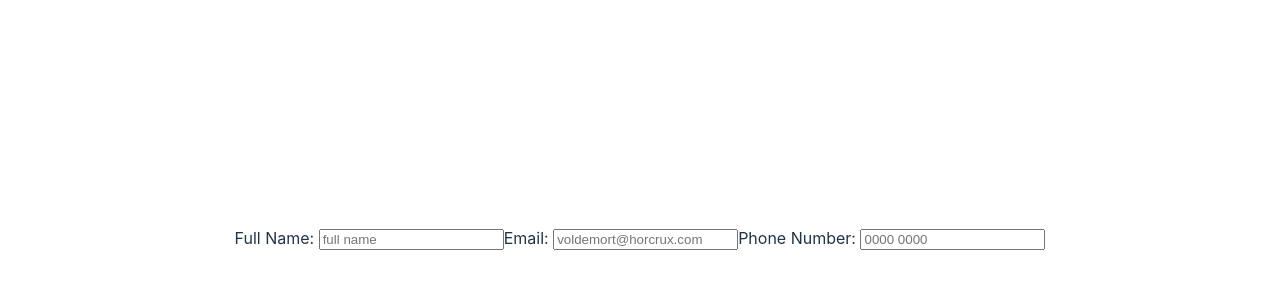
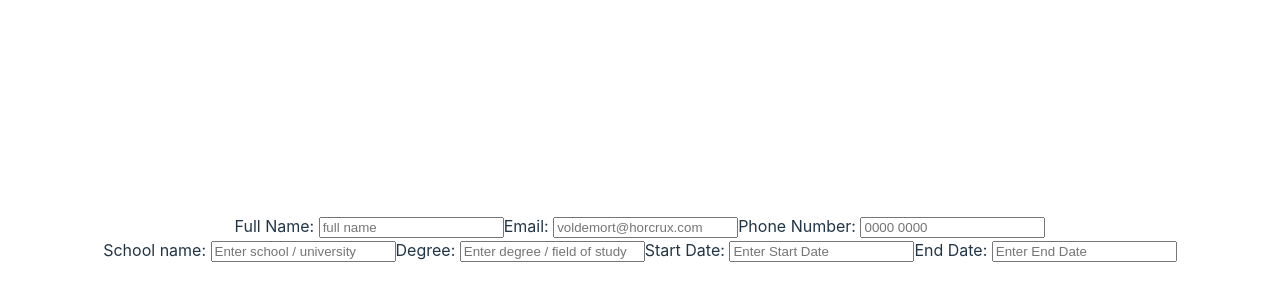
Before and after one commit to magic-doggo/cv-application, a React (Vite) app: page / in a window 1280 px wide. Shown: the part 162-462 px from the top of the page. Built offline with nearby package versions, Linux system fonts and the light colour scheme.

Commit message:
Add EducationalExperience to form

```diff
--- a/src/App.jsx
+++ b/src/App.jsx
@@ -1,13 +1,15 @@
 import { useState } from 'react'
-import reactLogo from './assets/react.svg'
-import viteLogo from '/vite.svg'
+// import reactLogo from './assets/react.svg'
+// import viteLogo from '/vite.svg'
 import './App.css'
 import PersonalDetails from './components/FormInput'
+import { EducationalExperience } from './components/FormInput'
 
 function App() {
   return (
     <>
       <PersonalDetails></PersonalDetails>
+      <EducationalExperience></EducationalExperience>
     </>
   )
 }
--- a/src/components/FormInput.jsx
+++ b/src/components/FormInput.jsx
@@ -34,3 +34,45 @@ export default function PersonalDetails () {
         </div>
     )
 }
+
+export function EducationalExperience () {
+    const [school, setSchool] = useState('');
+    const [degree, setDegree] = useState('');
+    const [startDate, setStartDate] = useState('');
+    const [endDate, setEndDate] = useState('');
+
+    function handleSchoolChange(e) {
+        setSchool(e.target.value);
+    }
+    function handleDegreeChange(e) {
+        setDegree(e.target.value);
+    }
+    function handleStartDateChange(e) {
+        setStartDate(e.target.value);
+    }
+    function handleEndDateChange(e) {
+        setEndDate(e.target.value);
+    }
+
+    return (
+        <div>
+            <form onSubmit={e => e.preventDefault()}>
+                <label htmlFor="school">School name: </label>
+                <input type="text" name="school" id="school" placeholder="Enter school / university"
+                value={school} onChange={handleSchoolChange}/>
+
+                <label htmlFor="degree">Degree: </label>
+                <input type="text" name="degree" id="degree" placeholder="Enter degree / field of study"
+                value={degree} onChange={handleDegreeChange}/>
+
+                <label htmlFor="startDate">Start Date: </label>
+                <input type="text" name="startDate" id="startDate" placeholder="Enter Start Date"
+                value={startDate} onChange={handleStartDateChange}/>
+
+                <label htmlFor="endDate">End Date: </label>
+                <input type="text" name="endDate" id="endDate" placeholder="Enter End Date"
+                value={endDate} onChange={handleEndDateChange}/>
+            </form>
+        </div>
+    )
+}
```
